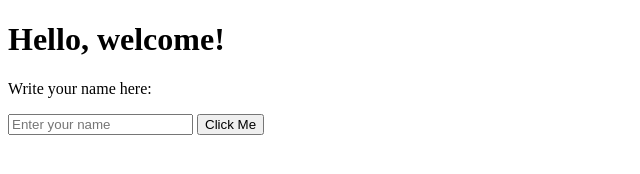
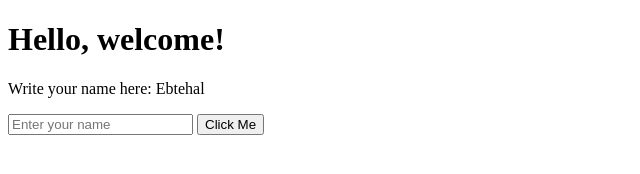
Before and after one commit to ebtehal78/Ebtehal, a plain HTML site: page index.html in a window 1280 px wide. Shown: the full height of the page, 0-640 px from the left. Drawn offline with Linux system fonts and the light colour scheme.

Commit message:
Added Ebtehal name

```diff
--- a/index.html
+++ b/index.html
@@ -6,7 +6,7 @@
 </head>
 <body>
     <h1>Hello, welcome!</h1>
-    <p>Write your name here:</p>
+    <p>Write your name here: Ebtehal </p>
     <input type="text" id="nameInput" placeholder="Enter your name">
     <button onclick="alert('Hello, ' + document.getElementById('nameInput').value + '!')">Click Me</button>
 </body>
```
